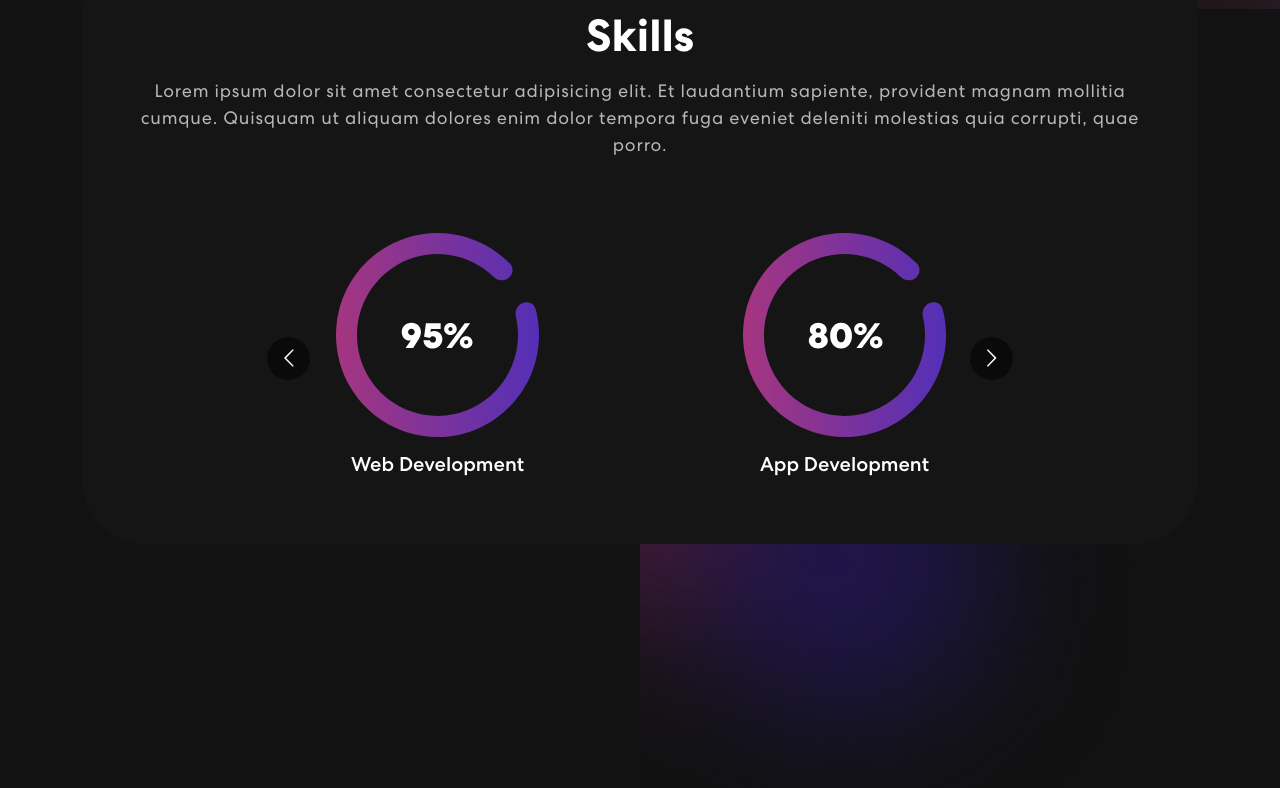
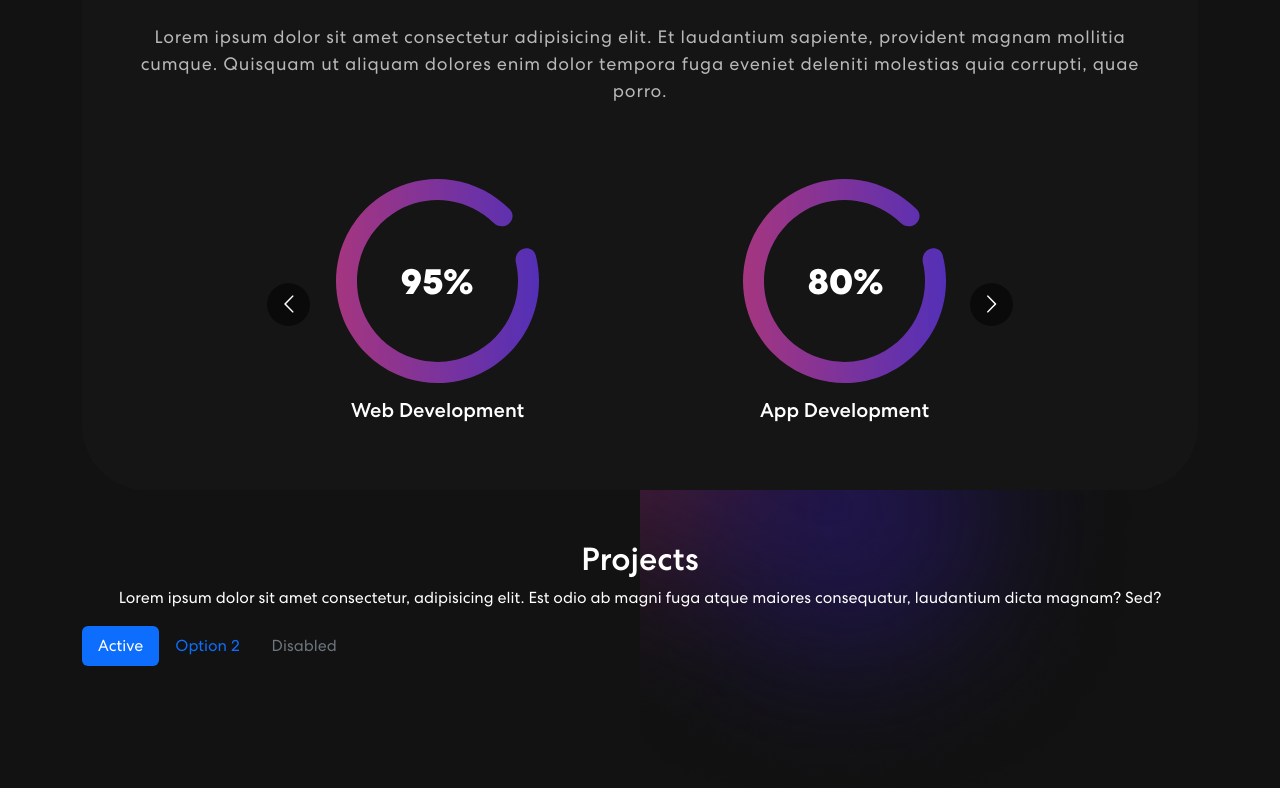
Before and after one commit to PrateekTakthar77/React-Portfolio, a React (Create React App) app: page / in a window 1280 px wide. Shown: the part 1500-2288 px from the top of the page. Built offline with nearby package versions, Linux system fonts and the light colour scheme.

Commit message:
projects started

```diff
--- a/src/App.js
+++ b/src/App.js
@@ -3,6 +3,7 @@ import './App.css';
 import { NavBar } from './components/NavBar';
 import { Banner } from './components/Banner';
 import { Skills } from './components/Skills';
+import { Projects } from './components/Projects';
 import 'react-bootstrap';
 import 'bootstrap/dist/css/bootstrap.min.css';
 
@@ -12,6 +13,7 @@ function App() {
       <NavBar />
       <Banner />
       <Skills />
+      <Projects />
     </div>
   );
 }
--- a/src/components/Banner.js
+++ b/src/components/Banner.js
@@ -46,7 +46,7 @@ export const Banner = () => {
                         <Col xs={12} md={6} xl={7}>
                             <span className="tagline"> Welcome to my Portfolio </span>
                             <h1>{`Hi I'm Prateek Takthar`}<span className="wrap"> {text}</span></h1>
-                            <p>Lorem ipsum dolor sit, amet consectetur adipisicing elit. Tempora voluptatibus aspernatur nostrum distinctio natus blanditiis ratione fugiat quae, ipsam sequi nulla, minus repellendus esse quibusdam saepe molestiae unde autem facilis odio deserunt! Magnam cum laudantium quo exercitationem asperiores sint a, et voluptas commodi error placeat, modi expedita eligendi, eum non.</p>
+                            <p> minus repellendus esse quibusdam saepe molestiae unde autem facilis odio deserunt! Magnam cum laudantium quo exercitationem asperiores sint a, et voluptas commodi error placeat, modi expedita eligendi, eum non.</p>
                             <button onClick={() => console.log("hello from banner button")}>Let's Connect<ArrowRightCircle size={25}></ArrowRightCircle></button>
                         </Col>
                         <Col xs={12} md={6} xl={7}>
--- /dev/null
+++ b/src/components/Projects.js
@@ -0,0 +1,63 @@
+import { Container, Row, Col, Tab, Nav } from 'react-bootstrap';
+import projImg1 from '../assets/img/project-img1.png';
+import projImg2 from '../assets/img/project-img2.png';
+import projImg3 from '../assets/img/project-img3.png';
+export const Projects = () => {
+    const projects = [
+        {
+            title: "Business Startup",
+            description: "Design & Development",
+            imgUrl: projImg1,
+        },
+        {
+            title: "Business Startup",
+            description: "Design & Development",
+            imgUrl: projImg2,
+        },
+        {
+            title: "Business Startup",
+            description: "Design & Development",
+            imgUrl: projImg3,
+        },
+        {
+            title: "Business Startup",
+            description: "Design & Development",
+            imgUrl: projImg1,
+        },
+        {
+            title: "Business Startup",
+            description: "Design & Development",
+            imgUrl: projImg2,
+        },
+        {
+            title: "Business Startup",
+            description: "Design & Development",
+            imgUrl: projImg3,
+        },
+    ];
+    return (
+        <section className='project' id='project'>
+            <Container>
+                <Row>
+                    <Col>
+                        <h2>Projects</h2>
+                        <p>Lorem ipsum dolor sit amet consectetur, adipisicing elit. Est odio ab magni fuga atque maiores consequatur, laudantium dicta magnam? Sed?</p>
+                        <Nav variant="pills" defaultActiveKey="/home">
+                            <Nav.Item>
+                                <Nav.Link href="/home">Active</Nav.Link>
+                            </Nav.Item>
+                            <Nav.Item>
+                                <Nav.Link eventKey="link-1">Option 2</Nav.Link>
+                            </Nav.Item>
+                            <Nav.Item>
+                                <Nav.Link eventKey="disabled" disabled>
+                                    Disabled
+                                </Nav.Link>
+                            </Nav.Item>
+                        </Nav>
+                    </Col>
+                </Row>
+            </Container>
+        </section>
+    )
+}
```
